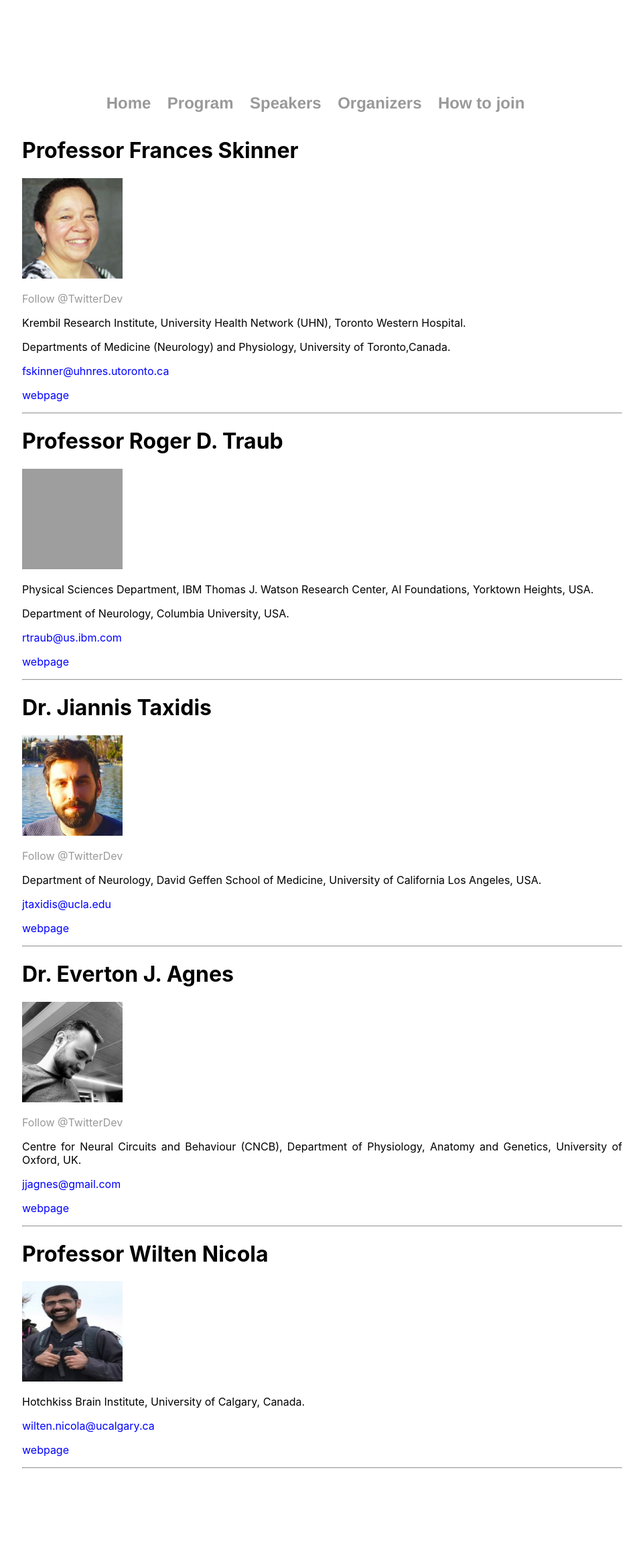
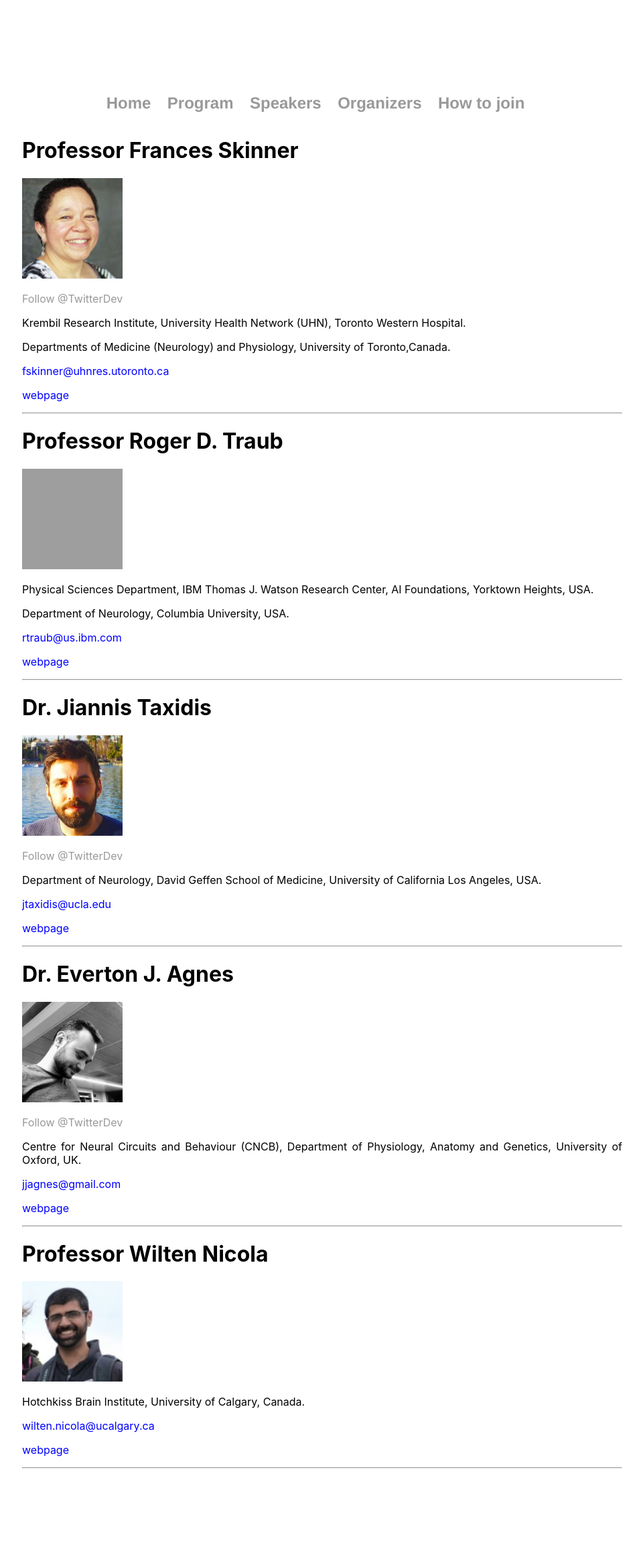
Before and after one commit to spirosChv/ocns2021interneurons, a Jekyll site: the page built from speakers/index.html, in a window 1280 px wide. Shown: the whole page at 67% size, without its empty margins (159-1119 px from the left). Built offline with Jekyll 4.4.1, drawn with Linux system fonts in a browser that asks for light colours; comment, search, counter and statistics services are not loaded; grey boxes are pictures that could not be loaded.

Commit message:
Update index.html

```diff
--- a/speakers/index.html
+++ b/speakers/index.html
@@ -55,7 +55,7 @@ title: Speakers
 
 	<hr>
 	<h1 style="fonts-size: 16px"> Professor Wilten Nicola</h1>
- 	<img src="../figures/wilton.jpg" alt="nicola" width="150" height="150">
+ 	<img src="../figures/wilten.jpg" alt="nicola" width="150" height="150">
 	<p> Hotchkiss Brain Institute, University of Calgary, Canada.</p>
 	<p> <a style="color:blue" href="mailto:wilten.nicola@ucalgary.ca">wilten.nicola@ucalgary.ca</a></p>
 	<p> <a style="color:blue" href="https://hbi.ucalgary.ca/profiles/dr-wilten-nicola">webpage</a></p>
```
